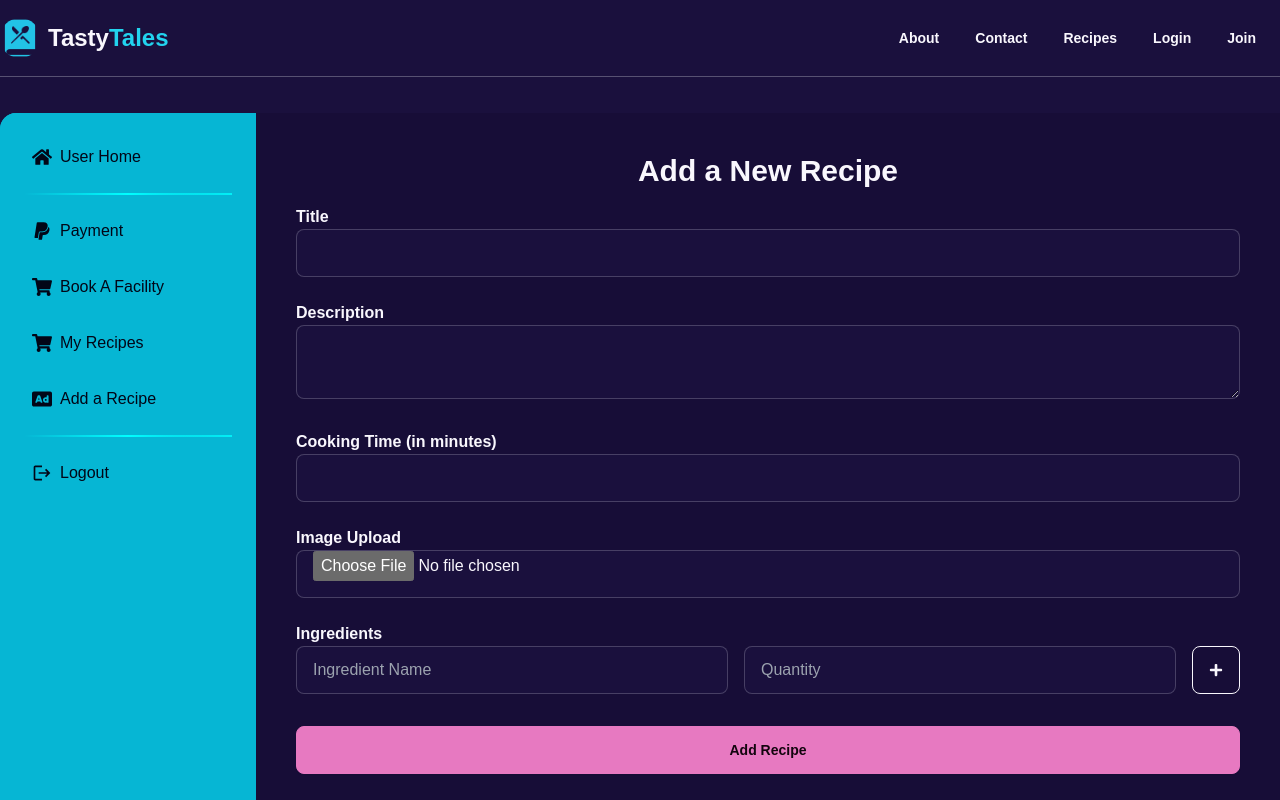
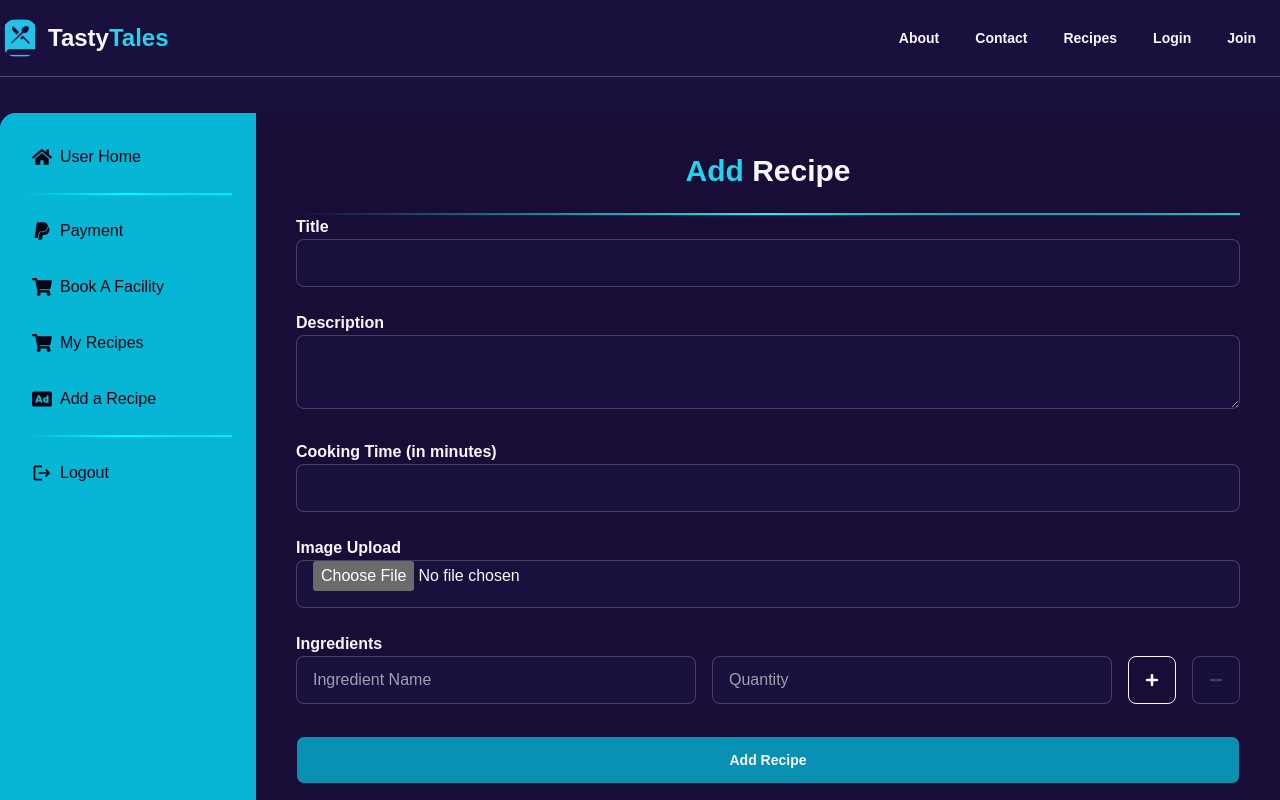
Before and after one commit to devalienbrain/tasty-tales-recipe-sharing-client, a Next.js app: page /dashboard/add-recipe in a window 1280 px wide. Shown: the top 800 px of the page. Built offline with nearby package versions, Linux system fonts and the light colour scheme.

Commit message:
Add recipe from user/admin dashboard Done

```diff
--- a/src/app/(withDashboard)/dashboard/add-recipe/page.tsx
+++ b/src/app/(withDashboard)/dashboard/add-recipe/page.tsx
@@ -1,257 +1,10 @@
-// "use client";
-
-// import React, { useState } from "react";
-// import { useAppSelector } from "@/redux/hook";
-// import { useCreateRecipeMutation } from "@/redux/slices/recipeSlice";
-// import { useRouter } from "next/navigation";
-
-// const AddRecipe: React.FC = () => {
-//   const currentUser = useAppSelector((state) => state.user?.currentUser?.user);
-//   const [createRecipe] = useCreateRecipeMutation();
-//   const router = useRouter();
-
-//   const [title, setTitle] = useState("");
-//   const [description, setDescription] = useState("");
-//   const [ingredients, setIngredients] = useState<string[]>([""]);
-//   const [error, setError] = useState<string>("");
-
-//   const handleAddIngredient = () => {
-//     setIngredients([...ingredients, ""]); // Add a new ingredient input
-//   };
-
-//   const handleIngredientChange = (index: number, value: string) => {
-//     const newIngredients = [...ingredients];
-//     newIngredients[index] = value;
-//     setIngredients(newIngredients);
-//   };
-
-//   const handleSubmit = async (e: React.FormEvent) => {
-//     e.preventDefault();
-
-//     // Validate form inputs
-//     if (!title || !description || ingredients.some((ing) => !ing.trim())) {
-//       setError("Please fill in all fields.");
-//       return;
-//     }
-
-//     const recipeData = {
-//       title,
-//       description,
-//       ingredients,
-//       user: currentUser?._id, // Reference to the user who created the recipe
-//     };
-
-//     try {
-//       await createRecipe(recipeData).unwrap(); // Call the mutation to create the recipe
-//       router.push("/recipes"); // Redirect to the recipes page after successful creation
-//     } catch (error) {
-//       console.error("Failed to create the recipe:", error);
-//       setError("Failed to create the recipe.");
-//     }
-//   };
-
-//   return (
-//     <div className="container mx-auto p-4">
-//       <h1 className="text-2xl font-bold mb-4">Add a New Recipe</h1>
-//       {error && <p className="text-red-500">{error}</p>}
-//       <form onSubmit={handleSubmit} className="space-y-4">
-//         <div>
-//           <label htmlFor="title" className="block font-semibold">
-//             Title
-//           </label>
-//           <input
-//             type="text"
-//             id="title"
-//             value={title}
-//             onChange={(e) => setTitle(e.target.value)}
-//             className="input input-bordered w-full"
-//             required
-//           />
-//         </div>
-//         <div>
-//           <label htmlFor="description" className="block font-semibold">
-//             Description
-//           </label>
-//           <textarea
-//             id="description"
-//             value={description}
-//             onChange={(e) => setDescription(e.target.value)}
-//             className="textarea textarea-bordered w-full"
-//             required
-//           />
-//         </div>
-//         <div>
-//           <label className="block font-semibold">Ingredients</label>
-//           {ingredients.map((ingredient, index) => (
-//             <div key={index} className="flex space-x-2 items-center">
-//               <input
-//                 type="text"
-//                 value={ingredient}
-//                 onChange={(e) => handleIngredientChange(index, e.target.value)}
-//                 className="input input-bordered w-full"
-//                 required
-//               />
-//               <button
-//                 type="button"
-//                 onClick={handleAddIngredient}
-//                 className="btn btn-outline"
-//               >
-//                 Add
-//               </button>
-//             </div>
-//           ))}
-//         </div>
-//         <button type="submit" className="btn btn-primary mt-4">
-//           Add Recipe
-//         </button>
-//       </form>
-//     </div>
-//   );
-// };
-
-// export default AddRecipe;
-
-// "use client";
-
-// import React, { useState } from "react";
-// import { useAppSelector } from "@/redux/hook";
-// import { useCreateRecipeMutation } from "@/redux/slices/recipeSlice";
-// import { useRouter } from "next/navigation";
-
-// const AddRecipe: React.FC = () => {
-//   const currentUser = useAppSelector((state) => state.user?.currentUser?.user);
-//   const [createRecipe] = useCreateRecipeMutation();
-//   const router = useRouter();
-
-//   const [title, setTitle] = useState("");
-//   const [description, setDescription] = useState("");
-//   const [ingredients, setIngredients] = useState([{ name: "", quantity: "" }]);
-//   const [error, setError] = useState<string>("");
-
-//   const handleAddIngredient = () => {
-//     setIngredients([...ingredients, { name: "", quantity: "" }]); // Add a new ingredient input
-//   };
-
-//   const handleIngredientChange = (
-//     index: number,
-//     field: string,
-//     value: string
-//   ) => {
-//     const newIngredients = [...ingredients];
-//     newIngredients[index][field] = value;
-//     setIngredients(newIngredients);
-//   };
-
-//   const handleSubmit = async (e: React.FormEvent) => {
-//     e.preventDefault();
-
-//     // Validate form inputs
-//     if (
-//       !title ||
-//       !description ||
-//       ingredients.some((ing) => !ing.name.trim() || !ing.quantity.trim())
-//     ) {
-//       setError("Please fill in all fields.");
-//       return;
-//     }
-
-//     const recipeData = {
-//       title,
-//       description,
-//       ingredients,
-//       user: currentUser._id, // Reference to the user who created the recipe
-//     };
-
-//     try {
-//       await createRecipe(recipeData).unwrap(); // Call the mutation to create the recipe
-//       router.push("/recipes"); // Redirect to the recipes page after successful creation
-//     } catch (error) {
-//       console.error("Failed to create the recipe:", error);
-//       setError("Failed to create the recipe.");
-//     }
-//   };
-
-//   return (
-//     <div className="container mx-auto p-4">
-//       <h1 className="text-2xl font-bold mb-4">Add a New Recipe</h1>
-//       {error && <p className="text-red-500">{error}</p>}
-//       <form onSubmit={handleSubmit} className="space-y-4">
-//         <div>
-//           <label htmlFor="title" className="block font-semibold">
-//             Title
-//           </label>
-//           <input
-//             type="text"
-//             id="title"
-//             value={title}
-//             onChange={(e) => setTitle(e.target.value)}
-//             className="input input-bordered w-full"
-//             required
-//           />
-//         </div>
-//         <div>
-//           <label htmlFor="description" className="block font-semibold">
-//             Description
-//           </label>
-//           <textarea
-//             id="description"
-//             value={description}
-//             onChange={(e) => setDescription(e.target.value)}
-//             className="textarea textarea-bordered w-full"
-//             required
-//           />
-//         </div>
-//         <div>
-//           <label className="block font-semibold">Ingredients</label>
-//           {ingredients.map((ingredient, index) => (
-//             <div key={index} className="flex space-x-4 mb-2">
-//               <input
-//                 type="text"
-//                 placeholder="Ingredient Name"
-//                 value={ingredient.name}
-//                 onChange={(e) =>
-//                   handleIngredientChange(index, "name", e.target.value)
-//                 }
-//                 className="input input-bordered w-full"
-//                 required
-//               />
-//               <input
-//                 type="text"
-//                 placeholder="Quantity"
-//                 value={ingredient.quantity}
-//                 onChange={(e) =>
-//                   handleIngredientChange(index, "quantity", e.target.value)
-//                 }
-//                 className="input input-bordered w-full"
-//                 required
-//               />
-//               <button
-//                 type="button"
-//                 onClick={handleAddIngredient}
-//                 className="btn btn-outline"
-//               >
-//                 Add
-//               </button>
-//             </div>
-//           ))}
-//         </div>
-//         <button type="submit" className="btn btn-primary mt-4">
-//           Add Recipe
-//         </button>
-//       </form>
-//     </div>
-//   );
-// };
-
-// export default AddRecipe;
-
 "use client";
 
 import React, { useState } from "react";
 import { useAppSelector } from "@/redux/hook";
 import { useCreateRecipeMutation } from "@/redux/slices/recipeSlice";
 import { useRouter } from "next/navigation";
-import { FaPlus } from "react-icons/fa";
+import { FaPlus, FaMinus } from "react-icons/fa";
 
 const AddRecipe: React.FC = () => {
   const currentUser = useAppSelector((state) => state.user?.currentUser?.user);
@@ -267,6 +20,11 @@ const AddRecipe: React.FC = () => {
 
   const handleAddIngredient = () => {
     setIngredients([...ingredients, { name: "", quantity: "" }]);
+  };
+
+  const handleRemoveIngredient = (index: number) => {
+    const newIngredients = ingredients.filter((_, i) => i !== index);
+    setIngredients(newIngredients);
   };
 
   const handleIngredientChange = (
@@ -288,7 +46,6 @@ const AddRecipe: React.FC = () => {
   const handleSubmit = async (e: React.FormEvent) => {
     e.preventDefault();
 
-    // Validate form inputs
     if (
       !title ||
       !description ||
@@ -305,14 +62,14 @@ const AddRecipe: React.FC = () => {
     recipeData.append("description", description);
     recipeData.append("cookingTime", cookingTime);
     recipeData.append("image", image);
-    recipeData.append("user", currentUser?._id); // Reference to the user who created the recipe
+    recipeData.append("user", currentUser?._id);
     ingredients.forEach((ingredient) => {
       recipeData.append("ingredients", JSON.stringify(ingredient));
     });
 
     try {
-      await createRecipe(recipeData).unwrap(); // Call the mutation to create the recipe
-      router.push("/recipes"); // Redirect to the recipes page after successful creation
+      await createRecipe(recipeData).unwrap();
+      router.push("/recipes");
     } catch (error) {
       console.error("Failed to create the recipe:", error);
       setError("Failed to create the recipe.");
@@ -321,7 +78,10 @@ const AddRecipe: React.FC = () => {
 
   return (
     <div className="container mx-auto p-4">
-      <h1 className="text-3xl font-bold mb-4 text-center">Add a New Recipe</h1>
+      <h1 className="text-3xl font-black text-center mb-6">
+        <span className="text-cyan-400">Add</span> Recipe
+      </h1>
+      <hr className="hr-animation" />
       {error && <p className="text-red-500 text-center">{error}</p>}
       <form onSubmit={handleSubmit} className="space-y-6">
         <div>
@@ -404,12 +164,23 @@ const AddRecipe: React.FC = () => {
                 onClick={handleAddIngredient}
                 className="btn btn-outline text-center"
               >
-                <FaPlus /> {/* React Icon for adding ingredients */}
+                <FaPlus />
+              </button>
+              <button
+                type="button"
+                onClick={() => handleRemoveIngredient(index)}
+                className="btn btn-outline text-center text-red-500"
+                disabled={index === 0}
+              >
+                <FaMinus />
               </button>
             </div>
           ))}
         </div>
-        <button type="submit" className="btn btn-primary mt-4 w-full">
+        <button
+          type="submit"
+          className="btn bg-cyan-600 hover:bg-cyan-500 mt-4 w-full"
+        >
           Add Recipe
         </button>
       </form>
```
